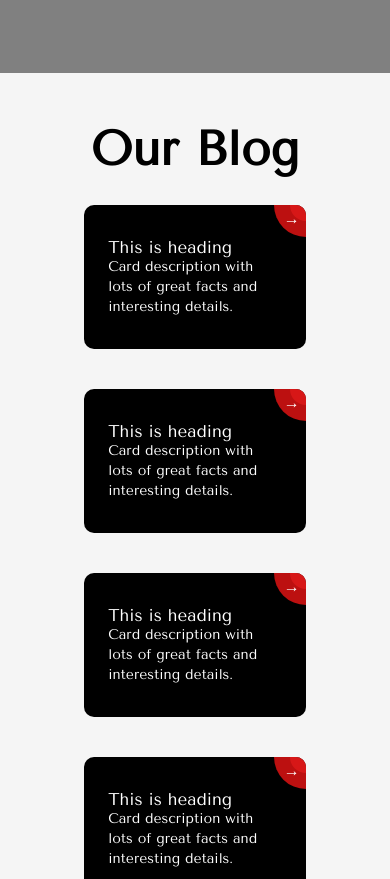
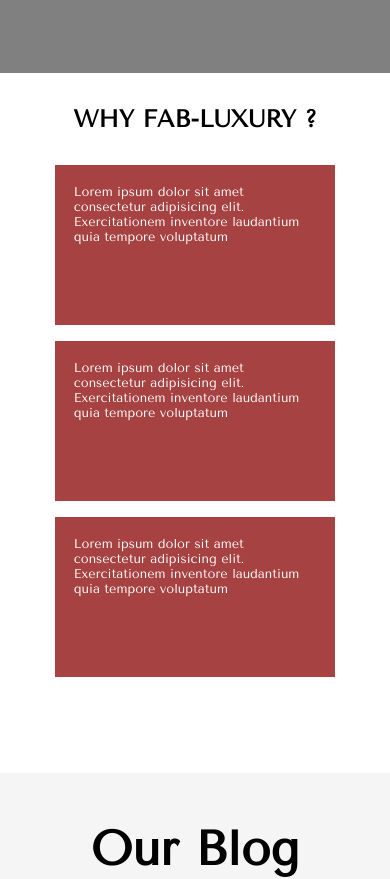
Before and after one commit to deyink/fab-fabrics, a React (Create React App) app: page / in a window 390 px wide. Shown: the part 2000-2879 px from the top of the page. Built offline with nearby package versions, Linux system fonts and the light colour scheme.

Commit message:
blog fixed

```diff
--- a/src/App.js
+++ b/src/App.js
@@ -16,8 +16,9 @@
       <Hero />
       <About />
       <Wedo />
-      <Blog />
       <Whyfab />
+        <Blog />
+
 
 
 
--- a/src/components/Testimonial.jsx
+++ b/src/components/Testimonial.jsx
@@ -16,7 +16,7 @@
         slidesToShow: 1,
         slidesToScroll: 1,
         autoplay: true,
-        autoplaySpeed: 2500,
+        autoplaySpeed: 5000,
         pauseOnHover: true
       };
 
--- a/src/components/css/Blog.css
+++ b/src/components/css/Blog.css
@@ -10,7 +10,7 @@
 
 }
 .blog-container{
-    width: 70%;
+    width: 90%;
     height: auto;
     margin: auto;
     display: flex;
@@ -23,11 +23,12 @@
     font-size: 3rem;
     text-align: center;
     width: 100%;
+    margin-bottom: 1rem;
 }
 .cards{
     display: flex;
     flex-wrap: wrap;
-    width: 90%;
+    width: 95%;
     margin: auto;
     /* background-color: blue; */
     margin-bottom: 5rem;
@@ -35,7 +36,25 @@
 .card{
     margin: auto;
     margin-top: 1rem;
+    display: flex;
+    flex-wrap: wrap;
+    width: 32%;
 
+
+}
+@media(max-width:990px){
+    .card{
+
+        margin: auto;
+        width: 45%;
+    }
+
+}
+@media(max-width:475px){
+    .card{
+        width:90%;
+        margin: auto;
+    }
 
 }
 
--- a/src/components/css/Wedo.css
+++ b/src/components/css/Wedo.css
@@ -26,6 +26,7 @@
     color: white;
 
 }
+
 .wedo-left-float{
     width: 60%;
 
```
